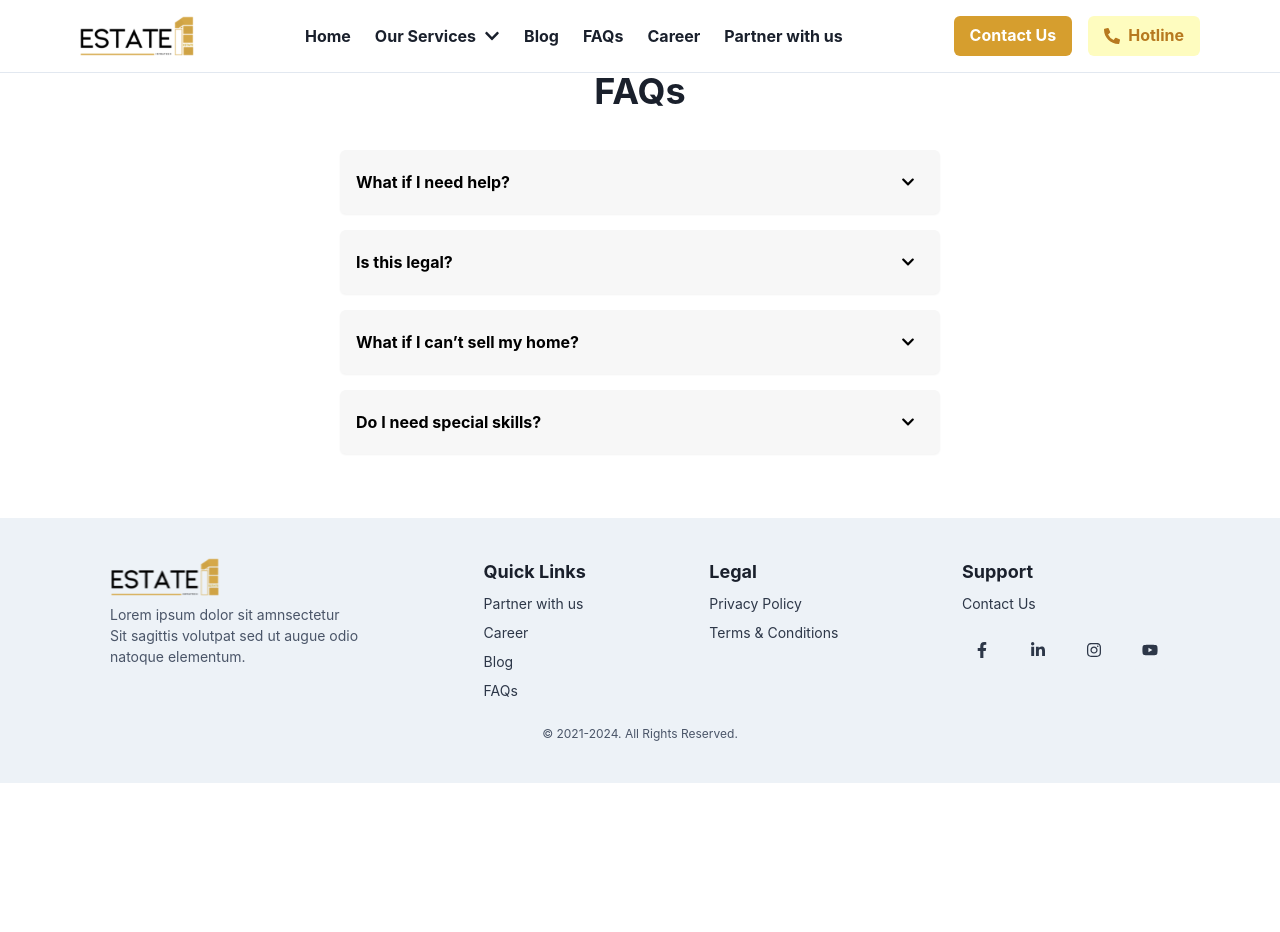
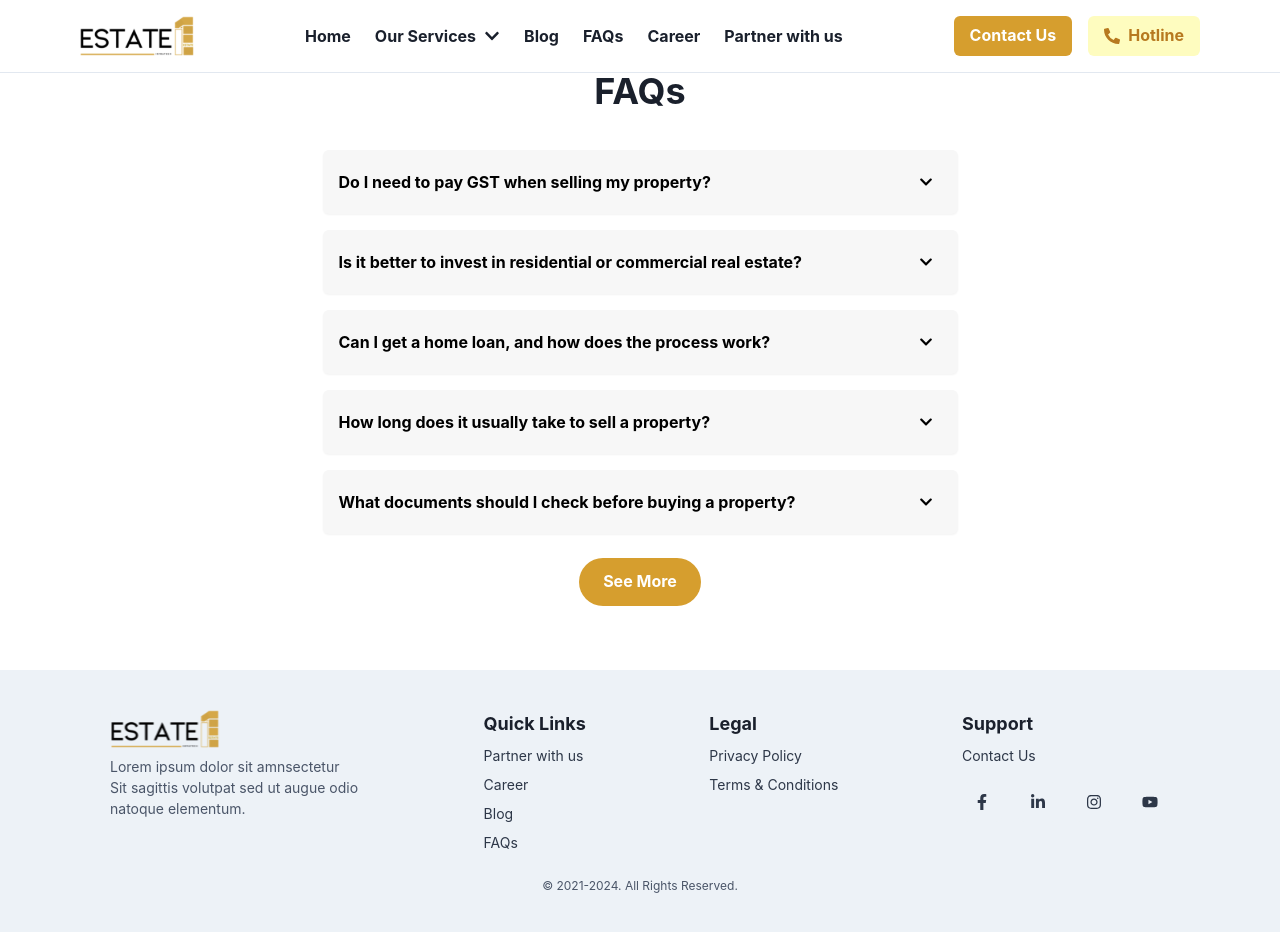
Before and after one commit to Ahsan-26/estate-frontend, a React (Create React App) app: page /faqs in a window 1280 px wide. Shown: the top 932 px of the page. Before the commit the page ends 800 px from the top, so only its background shows below. Built offline with nearby package versions, Linux system fonts and the light colour scheme.

Commit message:
FAQ's Added

```diff
--- a/src/components/Faqs.js
+++ b/src/components/Faqs.js
@@ -1,27 +1,77 @@
 import React, { useState } from "react";
-import { Box, Text, VStack, Collapse, IconButton } from "@chakra-ui/react";
+import { Box, Text, VStack, Collapse, IconButton, Button, SlideFade } from "@chakra-ui/react";
 import { FaChevronDown, FaChevronUp } from "react-icons/fa";
+import { motion } from "framer-motion";
 
 const faqs = [
   {
-    question: "What if I need help?",
-    answer: "You get unlimited email support and weekly live Q&A calls for 12 months.",
+    question: "Do I need to pay GST when selling my property?",
+    answer: "GST applies only to under-construction properties. Ready-to-move-in properties and resale homes are exempt.",
   },
   {
-    question: "Is this legal?",
-    answer: "Yes, our services comply with all real estate regulations and guidelines.",
+    question: "Is it better to invest in residential or commercial real estate?",
+    answer: "Residential properties offer stable long-term growth, while commercial spaces generate higher rental yields. The choice depends on your investment goals and risk appetite.",
   },
   {
-    question: "What if I can’t sell my home?",
-    answer: "Our experts provide strategic marketing and support to ensure a smooth sale.",
+    question: "Can I get a home loan, and how does the process work?",
+    answer: "Yes, banks and financial institutions offer home loans based on your income, credit score, and property value. We help you connect with leading banks for loan approvals.",
   },
   {
-    question: "Do I need special skills?",
-    answer: "No, our services are designed to assist all clients, regardless of experience.",
+    question: "How long does it usually take to sell a property?",
+    answer: "The selling timeline varies based on demand, pricing, and market conditions. Proper pricing and marketing can speed up the process.",
   },
+  {
+    question: "What documents should I check before buying a property?",
+    answer: "Essential documents include sale deed, title deed, RERA registration, building plan approval, encumbrance certificate, and possession letter. Our team assists in verifying all necessary paperwork.",
+  },
+  {
+    question:"What is the difference between RERA-approved and non-RERA projects?",
+    answer: "RERA-approved projects comply with government regulations, ensuring transparency, timely delivery, and legal protection. Non-RERA projects may carry higher risks. Our team will assist you in investing smartly.",
+  },
+  {
+    question: "How can I negotiate the best deal on a property?",
+    answer: "Research market rates, compare similar properties, check builder reputation, and leverage expert negotiation skills. Our advisors help clients secure the best deals.",
+  },
+  {
+    question: "What is the difference between a builder floor and an apartment?",
+    answer: "A builder floor is an independent unit in a low-rise building, while an apartment is part of a high-rise complex with shared amenities.",
+  },
+  {
+    question: "Should I buy a resale property or a new one?",
+    answer: "Resale properties offer immediate possession and lower prices, while new properties come with better amenities, warranties, and modern designs.",
+  },
+  {
+    question: "What is the typical lease period for rental agreements?",
+    answer: "Lease agreements are usually signed for 11 months, with renewal options. Long-term leases (3–5 years) are common for commercial properties.",
+  },
+  {
+    question: "What does EstateOne specialize in?",
+    answer: "EstateOne specializes in comprehensive real estate advisory, including:\n  •BUYING: Guiding you through property selection and investment strategies.\n  •MANAGING: Efficient management solutions for long-term and short-term rentals.\n  •SELLING: Strategic marketing and selling to maximize your property's value.",
+  },
+  {
+    question: "Why choose EstateOne for real estate advisory?",
+    answer: "Our strategic approach, in-depth market knowledge, and personalized solutions ensure you make informed decisions, maximize your investment returns, and achieve your real estate goals.",
+  },
+  {
+    question: "How do I get started with EstateOne?",
+    answer: "Schedule a consultation with our advisors to discuss your real estate needs and explore tailored solutions for buying, managing, or selling your property.",
+  },
+  {
+    question: "Which locations does EstateOne cover?",
+    answer: "Currently, we specialize in real estate advisory for Gurgaon and its neighboring developing areas, offering in-depth market knowledge and investment opportunities in these high-growth regions. We plan to expand to other metropolitan areas in the coming months.",
+  },
+  {
+    question: "Do you provide property inspection and assessment services?",
+    answer: "Yes, we offer thorough property inspections and assessments to ensure you make informed decisions. Our experts evaluate the property’s condition, market value, and investment potential before finalizing any purchase or sale.",
+  },
+  {
+    question:"Does EstateOne offer ongoing support after the property purchase or sale?",
+    answer: "Yes, we provide ongoing CRM support and property management services to ensure a seamless experience even after the deal is closed. This includes rental income management, property maintenance, and strategic market insights for maximizing your investment.",
+  }
 ];
 
 const FAQs = () => {
+  const [showAll, setShowAll] = useState(false);
   const [openIndex, setOpenIndex] = useState(null);
 
   const toggleFAQ = (index) => {
@@ -36,10 +86,15 @@ const FAQs = () => {
       </Text>
 
       {/* FAQ List */}
-      <VStack mt={8} spacing={4} maxW="600px" mx="auto">
-        {faqs.map((faq, index) => (
+      <VStack mt={8} spacing={4} maxW="635px" mx="auto" align="stretch">
+        {faqs.slice(0, showAll ? faqs.length : 5).map((faq, index) => (
+          <motion.div
+            key={index}
+            initial={{ opacity: 0, y: 20 }} // ✅ Starts hidden
+            animate={{ opacity: 1, y: 0 }} // ✅ Fades in & moves up
+            transition={{ delay: index * 0.1, duration: 0.5 }} // ✅ Staggered animation
+          >
             <Box
-            key={index}
               w="full"
               bg={openIndex === index ? "#D29400" : "#F7F7F7"}
               color={openIndex === index ? "white" : "black"}
@@ -69,8 +124,51 @@ const FAQs = () => {
                 </Text>
               </Collapse>
             </Box>
+          </motion.div>
         ))}
       </VStack>
+
+      {/* See More Button with Animation */}
+      {!showAll && (
+        <Button
+          mt={6}
+         bg="yellow.500"
+  color="white"
+          size="lg"
+          borderRadius="full"
+          px={6}
+          py={3}
+          fontSize="md"
+          fontWeight="bold"
+          transition="all 0.3s ease-in-out"
+          onClick={() => setShowAll(true)}
+          _hover={{ transform: "scale(1.05)" }}
+          _active={{ transform: "scale(0.95)" }}
+        >
+          See More
+        </Button>
+      )}
+
+      {showAll && (
+        <SlideFade in={showAll} offsetY="20px">
+          <Button
+            mt={6}
+            colorScheme="red"
+            size="lg"
+            borderRadius="full"
+            px={6}
+            py={3}
+            fontSize="md"
+            fontWeight="bold"
+            transition="all 0.1s ease-in-out"
+            onClick={() => setShowAll(false)}
+            _hover={{ transform: "scale(1.05)" }}
+            _active={{ transform: "scale(0.95)" }}
+          >
+            Show Less
+          </Button>
+        </SlideFade>
+      )}
     </Box>
   );
 };
--- a/src/components/Popovers/QueryPopover.js
+++ b/src/components/Popovers/QueryPopover.js
@@ -1,4 +1,5 @@
 import { useState } from "react";
+import React from "react";
 import {
   Button,
   Input,
@@ -15,16 +16,24 @@ import {
   Box,
   Flex,
   Text,
+  AlertDialog,
+  AlertDialogOverlay,
+  AlertDialogContent,
+  AlertDialogHeader,
+  AlertDialogBody,
+  AlertDialogFooter,
 } from "@chakra-ui/react";
 import { motion } from "framer-motion";
 import PhoneInput from "react-phone-input-2";
 import "react-phone-input-2/lib/style.css";
-import SchedulePopover from "./SchedulePopover"; // ✅ Import SchedulePopover
+
 
 export default function QueryPopover({ isOpen, onClose }) {
   const [queryType, setQueryType] = useState("sell");
   const [phone, setPhone] = useState("");
-  const [isScheduleOpen, setIsScheduleOpen] = useState(false); // ✅ State for Schedule Popover
+  const [isConfirmationOpen, setIsConfirmationOpen] = useState(false);
+  const cancelRef = React.useRef(); // For handling the dialog close
+
 
   return (
     <>
@@ -80,11 +89,12 @@ export default function QueryPopover({ isOpen, onClose }) {
 
           <Flex justifyContent="center" mt={4}>
             <Button  color="white" bg="yellow.500" px={8} _hover={{ bg: "yellow.600" }}
-             onClick={() => {
-
-              onClose();
-              setTimeout(() => setIsScheduleOpen(true), 200);
-            }}
+           onClick={() => {
+            onClose(); // Close SchedulePopover
+            setTimeout(() => {
+              setIsConfirmationOpen(true); // ✅ Show confirmation dialog after slight delay
+            }, 300); // Delay ensures smooth transition
+          }}
             >
               Confirm →
             </Button>
@@ -92,8 +102,38 @@ export default function QueryPopover({ isOpen, onClose }) {
         </ModalBody>
       </ModalContent>
     </Modal>
-      {/* ✅ Schedule Popover */}
-      <SchedulePopover isOpen={isScheduleOpen} onClose={() => setIsScheduleOpen(false)} />
+    <AlertDialog
+  isOpen={isConfirmationOpen}
+  leastDestructiveRef={cancelRef}
+  onClose={() => setIsConfirmationOpen(false)}
+>
+  <AlertDialogOverlay>
+    <AlertDialogContent borderRadius="xl" boxShadow="2xl">
+      <AlertDialogHeader fontSize="lg" fontWeight="bold" textAlign="center">
+        ✅ Query Submitted Successfully
+      </AlertDialogHeader>
+
+      <AlertDialogBody textAlign="center">
+        Your query has been submitted successfully. You will be entertained according to the booked schedule.
+      </AlertDialogBody>
+
+      <AlertDialogFooter>
+        <Button
+          ref={cancelRef}
+          onClick={() => setIsConfirmationOpen(false)}
+          bg="yellow.500"
+          color="white"
+          _hover={{ bg: "yellow.600" }}
+          w="full"
+        >
+          Close
+        </Button>
+      </AlertDialogFooter>
+    </AlertDialogContent>
+  </AlertDialogOverlay>
+</AlertDialog>
+      {/* ✅ Schedule Popover
+      <SchedulePopover isOpen={isScheduleOpen} onClose={() => setIsScheduleOpen(false)} /> */}
     </>
   );
 }
```
Also changed, not shown: src/components/Popovers/ConfirmPopover.js (added). Lines whose indentation alone changed are shown as unchanged.
